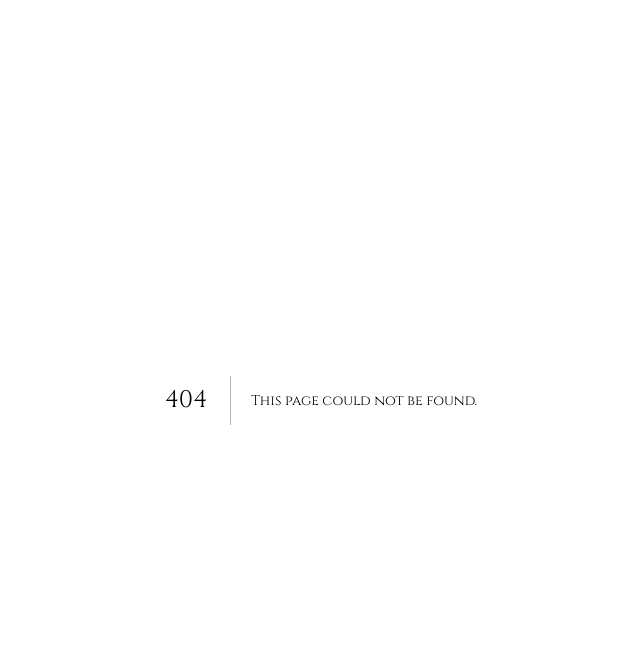
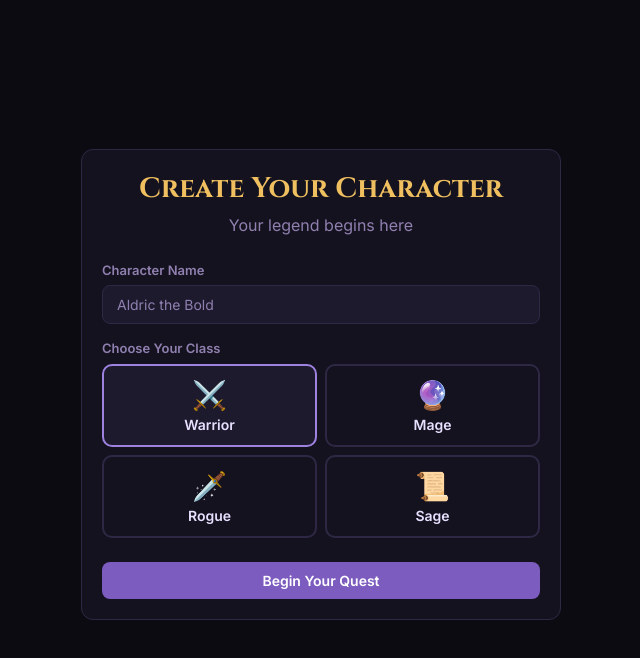
Before and after one commit to arnabsharma44-sketch/TEAM-NAMASTE, a Next.js app: page /onboarding in a window 1280 px wide. Before the commit this address had no page. Shown: the top 658 px of the page, without its empty margins (319-959 px from the left). Built offline with nearby package versions, Linux system fonts and the light colour scheme.

Commit message:
feat: extract character creation into onboarding and add db indexes

```diff
--- /dev/null
+++ b/app/(app)/onboarding/page.tsx
@@ -0,0 +1,90 @@
+'use client';
+
+import { useState } from 'react';
+import { useRouter } from 'next/navigation';
+import { motion } from 'framer-motion';
+import { useQueryClient } from '@tanstack/react-query';
+
+const CLASSES = ['Warrior', 'Mage', 'Rogue', 'Sage'] as const;
+const CLASS_ICONS: Record<string, string> = { Warrior: '⚔️', Mage: '🔮', Rogue: '🗡️', Sage: '📜' };
+
+export default function OnboardingPage() {
+  const router = useRouter();
+  const qc = useQueryClient();
+  const [characterName, setCharacterName] = useState('');
+  const [characterClass, setCharacterClass] = useState<typeof CLASSES[number]>('Warrior');
+  const [error, setError] = useState('');
+  const [loading, setLoading] = useState(false);
+
+  async function handleCreate() {
+    setError('');
+    setLoading(true);
+    try {
+      const res = await fetch('/api/me/character', {
+        method: 'POST',
+        headers: { 'Content-Type': 'application/json' },
+        body: JSON.stringify({ characterName, characterClass }),
+      });
+      const data = await res.json();
+      if (!res.ok) { setError(data.error ?? 'Failed to create character'); return; }
+      qc.invalidateQueries({ queryKey: ['me'] });
+      router.push('/dashboard');
+    } catch {
+      setError('Network error. Please try again.');
+    } finally {
+      setLoading(false);
+    }
+  }
+
+  return (
+    <div style={{ minHeight: 'calc(100vh - 32px)', display: 'flex', alignItems: 'center', justifyContent: 'center', padding: 16 }}>
+      <motion.div
+        initial={{ opacity: 0, y: 16 }}
+        animate={{ opacity: 1, y: 0 }}
+        transition={{ ease: 'easeOut', duration: 0.2 }}
+        className="card"
+        style={{ width: '100%', maxWidth: 480, display: 'flex', flexDirection: 'column', gap: 24, margin: '0 auto' }}
+      >
+        <div style={{ textAlign: 'center' }}>
+          <h1 className="font-display" style={{ fontSize: 28, color: 'var(--gold)' }}>Create Your Character</h1>
+          <p style={{ color: 'var(--text-dim)', marginTop: 8 }}>Your legend begins here</p>
+        </div>
+
+        {error && <div role="alert" style={{ background: '#3a1010', border: '1px solid var(--red)', borderRadius: 8, padding: '10px 14px', color: 'var(--red)', fontSize: 14 }}>{error}</div>}
+
+        <div style={{ display: 'flex', flexDirection: 'column', gap: 16 }}>
+          <div>
+            <label htmlFor="char-name" style={{ fontSize: 13, color: 'var(--text-dim)', fontWeight: 600 }}>Character Name</label>
+            <input id="char-name" className="input" type="text" value={characterName} onChange={(e) => setCharacterName(e.target.value)} placeholder="Aldric the Bold" style={{ marginTop: 6 }} maxLength={30} />
+          </div>
+          <div>
+            <p style={{ fontSize: 13, color: 'var(--text-dim)', fontWeight: 600, marginBottom: 8 }}>Choose Your Class</p>
+            <div style={{ display: 'grid', gridTemplateColumns: '1fr 1fr', gap: 8 }}>
+              {CLASSES.map((cls) => (
+                <button
+                  key={cls}
+                  onClick={() => setCharacterClass(cls)}
+                  aria-pressed={characterClass === cls}
+                  style={{
+                    padding: '12px 8px', borderRadius: 10, textAlign: 'center',
+                    border: `2px solid ${characterClass === cls ? 'var(--indigo-light)' : 'var(--border)'}`,
+                    background: characterClass === cls ? 'var(--bg3)' : 'transparent',
+                    transition: 'border-color 0.15s, background 0.15s',
+                    cursor: 'pointer', color: 'var(--text)',
+                  }}
+                >
+                  <div style={{ fontSize: 28 }}>{CLASS_ICONS[cls]}</div>
+                  <div style={{ fontWeight: 600, marginTop: 4, fontSize: 14 }}>{cls}</div>
+                </button>
+              ))}
+            </div>
+          </div>
+        </div>
+
+        <button className="btn btn-primary" onClick={handleCreate} disabled={loading || !characterName.trim()} style={{ width: '100%', justifyContent: 'center' }}>
+          {loading ? 'Forging destiny...' : 'Begin Your Quest'}
+        </button>
+      </motion.div>
+    </div>
+  );
+}
--- /dev/null
+++ b/app/api/me/character/route.ts
@@ -0,0 +1,39 @@
+import { NextResponse } from 'next/server';
+import { z } from 'zod';
+import { getSession } from '@/lib/auth';
+import { prisma } from '@/lib/prisma';
+
+const schema = z.object({
+  characterName: z.string().min(1).max(30),
+  characterClass: z.enum(['Warrior', 'Mage', 'Rogue', 'Sage']),
+});
+
+export async function POST(req: Request) {
+  const session = await getSession();
+  if (!session) return NextResponse.json({ error: 'Unauthorized', code: 'UNAUTHORIZED' }, { status: 401 });
+
+  const body = await req.json().catch(() => null);
+  const parsed = schema.safeParse(body);
+  if (!parsed.success) {
+    return NextResponse.json({ error: 'Invalid input', code: 'VALIDATION_ERROR' }, { status: 400 });
+  }
+  const { characterName, characterClass } = parsed.data;
+
+  const existingCharacter = await prisma.character.findUnique({
+    where: { userId: session.userId },
+  });
+
+  if (existingCharacter) {
+    return NextResponse.json({ error: 'Character already exists', code: 'ALREADY_EXISTS' }, { status: 409 });
+  }
+
+  const character = await prisma.character.create({
+    data: {
+      userId: session.userId,
+      name: characterName,
+      class: characterClass,
+    },
+  });
+
+  return NextResponse.json({ character }, { status: 201 });
+}
```
Also changed, not shown: app/(auth)/signup/page.tsx (+5 -33 lines), app/api/auth/google/callback/route.ts (+0 -11 lines), app/api/auth/signup/route.ts (+2 -8 lines), components/layout/AppShell.tsx (+30 -0 lines), 1 other file (tests, documents, lock files or other folders).
